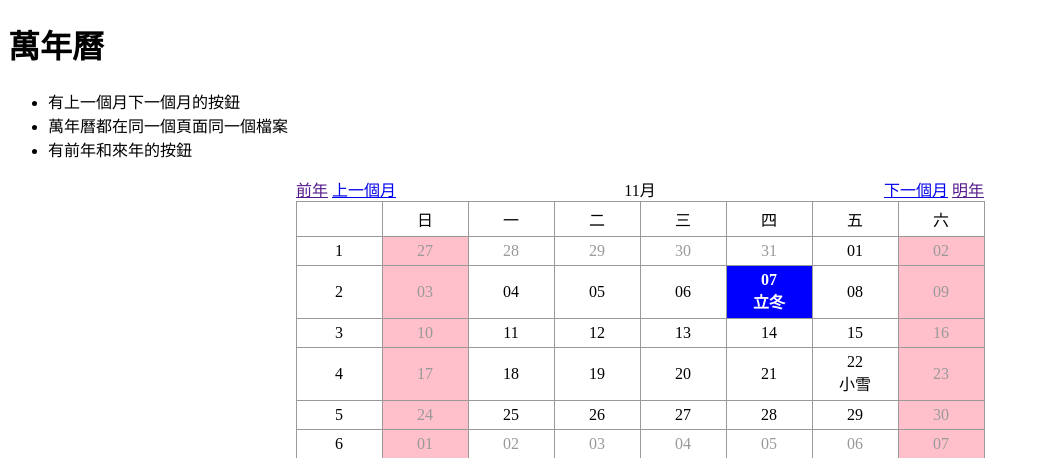
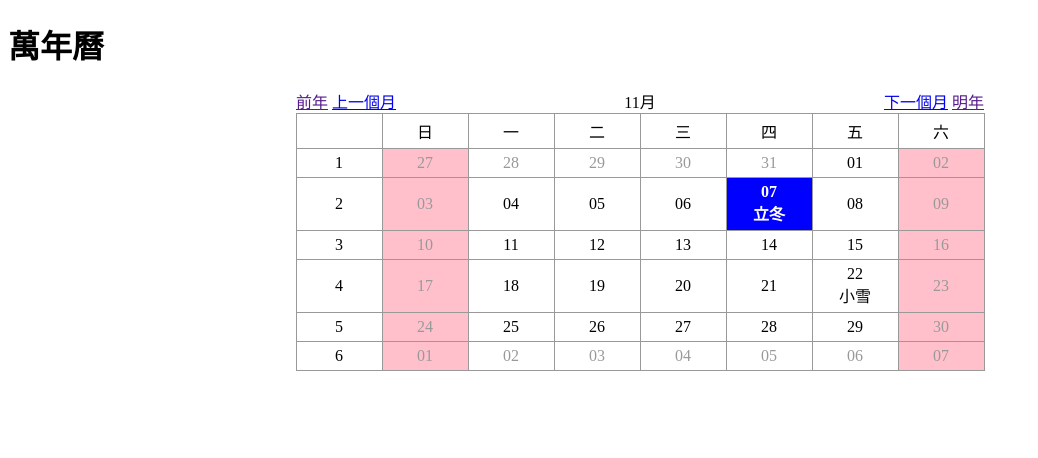
Before and after one commit to oliviawu31/113-PHP, a PHP site: page /hw_calendar.php in a window 1280 px wide. Shown: the top 458 px of the page, without its empty margins (0-1038 px from the left). Run offline with PHP 8.4, Linux system fonts and the light colour scheme.

Commit message:
hw calendar

```diff
--- a/hw_calendar.php
+++ b/hw_calendar.php
@@ -42,12 +42,6 @@
         padding:0;
     }
 </style>
-
-<ul>
-    <li>有上一個月下一個月的按鈕</li>
-    <li>萬年曆都在同一個頁面同一個檔案</li>
-    <li>有前年和來年的按鈕</li>
-</ul>
 
 <?php
 // 取得當前月份和年份
```
